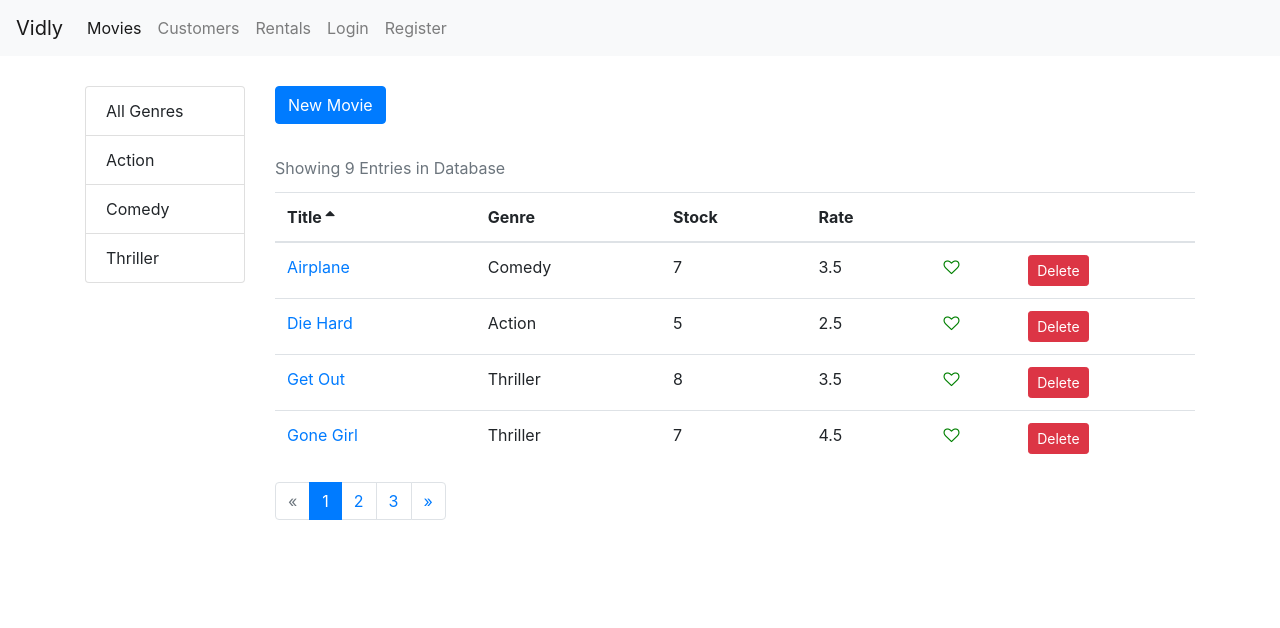
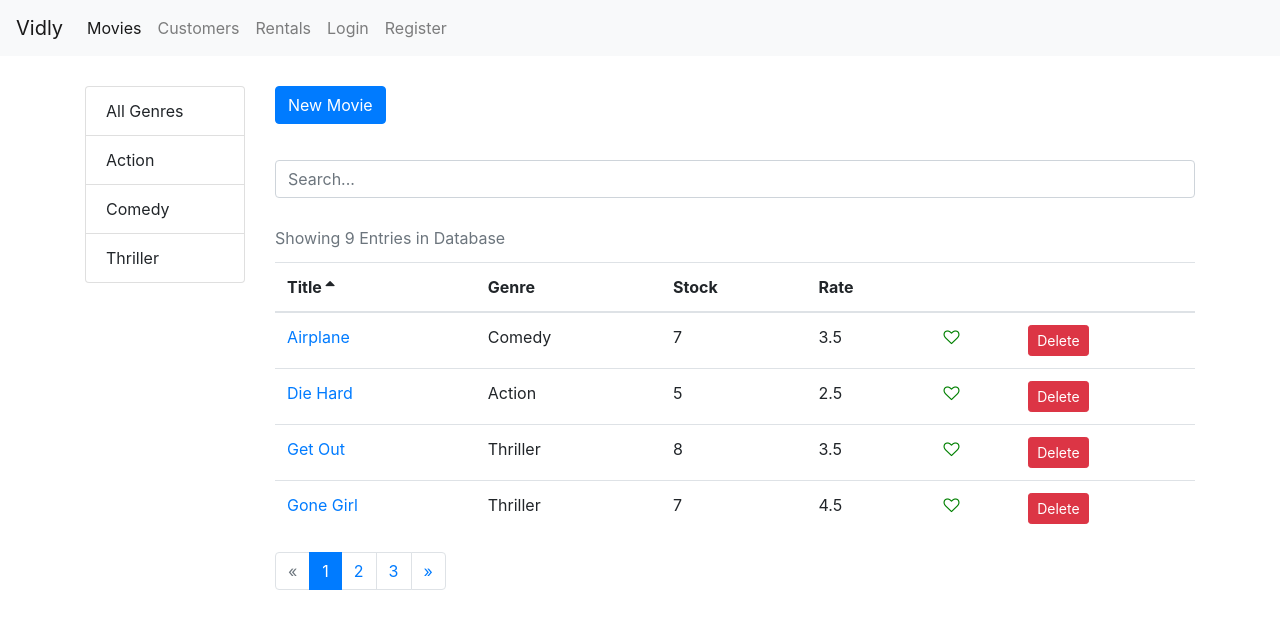
Before and after one commit to Didbar/vidly, a React (Create React App) app: page /movies in a window 1280 px wide. Shown: the top 628 px of the page. Built offline with nearby package versions, Linux system fonts and the light colour scheme.

Commit message:
Add SearchBox

```diff
--- /dev/null
+++ b/src/components/common/searchBox.jsx
@@ -0,0 +1,16 @@
+import React from "react";
+
+const SearchBox = ({ value, onChange }) => {
+  return (
+    <input
+      type="text"
+      className="form-control my-3"
+      placeholder="Search..."
+      name="query"
+      value={value}
+      onChange={(e) => onChange(e.currentTarget.value)}
+    />
+  );
+};
+
+export default SearchBox;
--- a/src/components/movies.jsx
+++ b/src/components/movies.jsx
@@ -8,6 +8,7 @@
 import _ from "lodash";
 import NoData from "./common/noData";
 import { Link } from "react-router-dom";
+import SearchBox from "./common/searchBox";
 
 class Movies extends Component {
   state = {
@@ -17,6 +18,7 @@
     currentPage: 1,
     selectedGenre: {},
     sortColumn: { path: "title", order: "asc" },
+    searchQuery: "",
   };
 
   componentDidMount() {
@@ -52,11 +54,20 @@
     this.setState({
       currentPage: 1,
       selectedGenre: genre,
+      searchQuery: "",
     });
   };
 
   handleSort = (sortColumn) => {
     this.setState({ sortColumn });
+  };
+
+  handleSearch = (query) => {
+    this.setState({
+      searchQuery: query,
+      selectedGenre: null,
+      currentPage: 1,
+    });
   };
 
   getPageData = () => {
@@ -66,12 +77,16 @@
       selectedGenre,
       sortColumn,
       movies,
+      searchQuery,
     } = this.state;
 
-    const filtered =
-      selectedGenre && selectedGenre._id
-        ? movies.filter((m) => m.genre._id === selectedGenre._id)
-        : movies;
+    let filtered = movies;
+    if (searchQuery)
+      filtered = movies.filter((m) =>
+        m.title.toLowerCase().startsWith(searchQuery.toLowerCase())
+      );
+    else if (selectedGenre && selectedGenre._id)
+      filtered = movies.filter((m) => m.genre._id === selectedGenre._id);
 
     const sorted = _.orderBy(filtered, [sortColumn.path], [sortColumn.order]);
 
@@ -88,6 +103,7 @@
       currentPage,
       selectedGenre,
       sortColumn,
+      searchQuery,
     } = this.state;
 
     if (count === 0) return <NoData />;
@@ -110,6 +126,7 @@
           >
             New Movie
           </Link>
+          <SearchBox value={searchQuery} onChange={this.handleSearch} />
 
           <MoviesTable
             moviesCount={totalCount}
```
